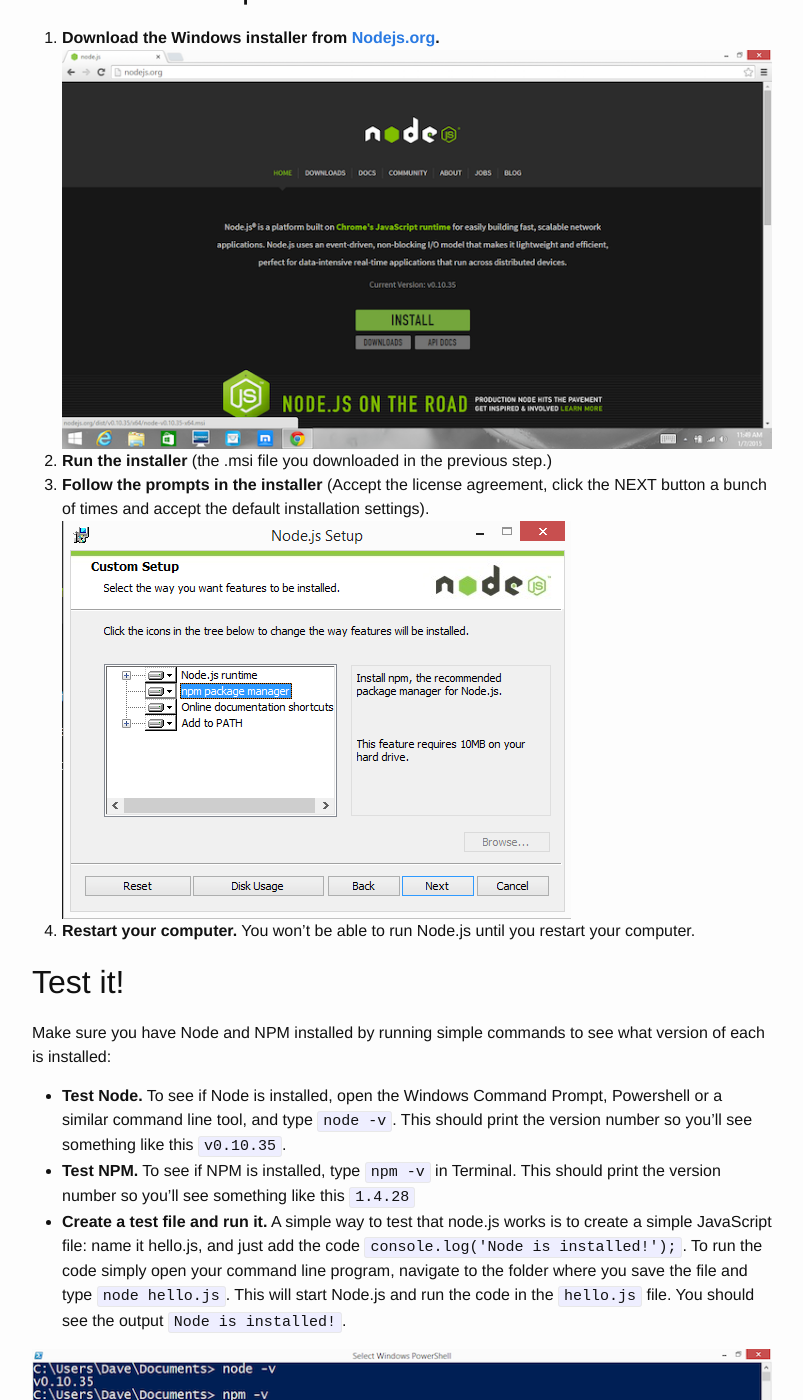
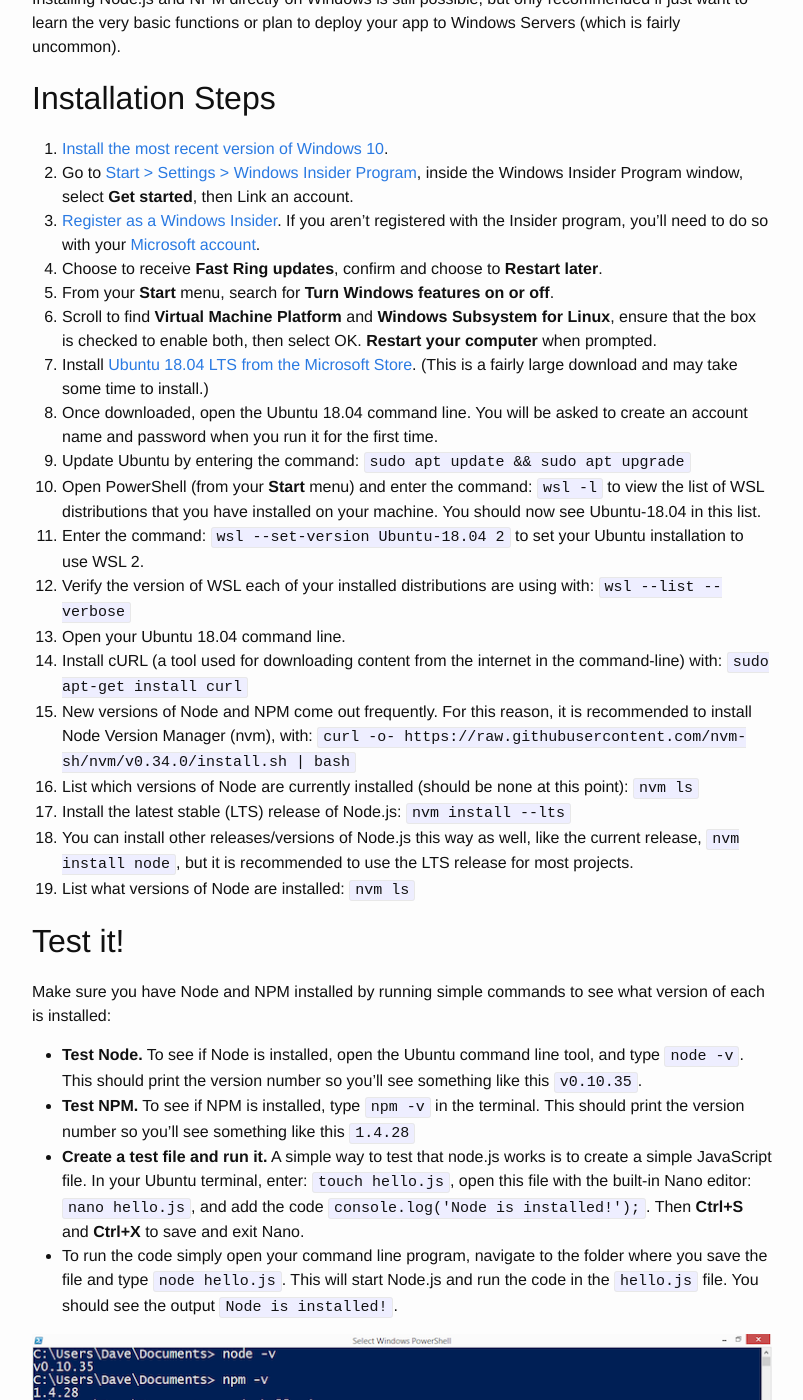
Before and after one commit to treehouse/installation-guides, a Jekyll site: the page built from _windows/node-windows.md, in a window 1280 px wide and 1400 px high, scrolled down 792 px. Shown: the whole window, without its empty margins (238-1041 px from the left). Built offline with Jekyll 4.4.1, drawn with Linux system fonts in a browser that asks for light colours; some of the changed text lies outside the part shown.

Commit message:
Windows now recommends running Node.js via WSL
Updating these instructions to represent Windows new recommendation to install Node.js via the subsystem for Linux. Besides the additional set-up work, it is a much more happy path for anyone learning Node.js development!

```diff
--- a/_windows/node-windows.md
+++ b/_windows/node-windows.md
@@ -1,7 +1,7 @@
 ---
 layout: page
 title:  "Installing Node.js® and NPM on Windows"
-date:   2015-04-28 14:29:00
+date:   2019-10-15 14:29:00
 categories: windows
 ---
 ## What's Node.js®  and NPM?
@@ -12,38 +12,45 @@
 NPM is installed when you install Node.js®
 
 ## Prerequisites
-* **You should have some familiarity with an application that lets you issue command line instructions.** For example, the Windows Command Prompt, PowerShell, [Cygwin](https://www.cygwin.com/), or the Git shell (which you get when you install [Github for Windows](https://windows.github.com/)).
+* **You should have some familiarity with an application that lets you issue command line instructions.** For example, the Windows Command Prompt, PowerShell, [Windows Terminal](https://github.com/microsoft/terminal), or [Ubuntu terminal](https://tutorials.ubuntu.com/tutorial/command-line-for-beginners#0).
 
 ## Installation Overview
-Installing Node.js® and NPM is pretty straightforward using the installer package available from the Node.js web site.
+Because most Node.js® and NPM projects are written for Linux tools and deployed on Linux servers, it is recommended to install Node.js on the Windows Subsystem for Linux (version 2, as it has signficant performance improvements for Node.js over WSL 1).
+
+Installing Node.js and NPM directly on Windows is still possible, but only recommended if just want to learn the very basic functions or plan to deploy your app to Windows Servers (which is fairly uncommon).
 
 ## Installation Steps
 
-1. **Download the Windows installer from [Nodejs.org](http://nodejs.org/download/).** ![](imgs/node-win-nodejs.png)
-2. **Run the installer** (the .msi file you downloaded in the previous step.)
-3. **Follow the prompts in the installer** (Accept the license agreement, click the NEXT button a bunch of times and accept the default installation settings). <br> ![](imgs/node-win-installer.png)
-4. **Restart your computer.** You won't be able to run Node.js until you restart your computer.
-
+1. [Install the most recent version of Windows 10](https://www.microsoft.com/software-download/windows10).
+2. Go to [Start > Settings > Windows Insider Program](ms-settings:windowsinsider), inside the Windows Insider Program window, select **Get started**, then Link an account.
+3. [Register as a Windows Insider](https://insider.windows.com/getting-started/#register). If you aren't registered with the Insider program, you'll need to do so with your [Microsoft account](https://account.microsoft.com/account).
+4. Choose to receive **Fast Ring updates**, confirm and choose to **Restart later**.
+5. From your **Start** menu, search for **Turn Windows features on or off**.
+6. Scroll to find **Virtual Machine Platform** and **Windows Subsystem for Linux**, ensure that the box is checked to enable both, then select OK. **Restart your computer** when prompted.
+7. Install [Ubuntu 18.04 LTS from the Microsoft Store](https://www.microsoft.com/store/productId/9N9TNGVNDL3Q). (This is a fairly large download and may take some time to install.)
+8. Once downloaded, open the Ubuntu 18.04 command line. You will be asked to create an account name and password when you run it for the first time.
+9. Update Ubuntu by entering the command: `sudo apt update && sudo apt upgrade`
+10. Open PowerShell (from your **Start** menu) and enter the command: `wsl -l` to view the list of WSL distributions that you have installed on your machine. You should now see Ubuntu-18.04 in this list.
+11. Enter the command: `wsl --set-version Ubuntu-18.04 2` to set your Ubuntu installation to use WSL 2.
+12. Verify the version of WSL each of your installed distributions are using with: `wsl --list --verbose`
+13. Open your Ubuntu 18.04 command line.
+14. Install cURL (a tool used for downloading content from the internet in the command-line) with: `sudo apt-get install curl`
+15. New versions of Node and NPM come out frequently. For this reason, it is recommended to install Node Version Manager (nvm), with: `curl -o- https://raw.githubusercontent.com/nvm-sh/nvm/v0.34.0/install.sh | bash`
+16. List which versions of Node are currently installed (should be none at this point): `nvm ls`
+17. Install the latest stable (LTS) release of Node.js: `nvm install --lts`
+18. You can install other releases/versions of Node.js this way as well, like the current release, `nvm install node`, but it is recommended to use the LTS release for most projects.
+19. List what versions of Node are installed: `nvm ls`
 
 ## Test it!
 Make sure you have Node and NPM installed by running simple commands to see what version of each is installed:
 
-* **Test Node.** To see if Node is installed, open the Windows Command Prompt, Powershell or a similar command line tool, and type `node -v`. This should print the version number so you'll see something like this `v0.10.35`.
-* **Test NPM.** To see if NPM is installed, type `npm -v` in Terminal. This should print the version number so you'll see something like this `1.4.28`
-* **Create a test file and run it.** A simple way to test that node.js works is to create a simple JavaScript file: name it hello.js, and just add the code `console.log('Node is installed!');`. To run the code simply open your command line program, navigate to the folder where you save the file and type `node hello.js`. This will start Node.js and run the code in the `hello.js` file. You should see the output `Node is installed!`.
+* **Test Node.** To see if Node is installed, open the Ubuntu command line tool, and type `node -v`. This should print the version number so you'll see something like this `v0.10.35`.
+* **Test NPM.** To see if NPM is installed, type `npm -v` in the terminal. This should print the version number so you'll see something like this `1.4.28`
+* **Create a test file and run it.** A simple way to test that node.js works is to create a simple JavaScript file. In your Ubuntu terminal, enter: `touch hello.js`, open this file with the built-in Nano editor: `nano hello.js`, and add the code `console.log('Node is installed!');`. Then **Ctrl+S** and **Ctrl+X** to save and exit Nano.
+* To run the code simply open your command line program, navigate to the folder where you save the file and type `node hello.js`. This will start Node.js and run the code in the `hello.js` file. You should see the output `Node is installed!`.
 
 ![](imgs/node-win-verify.png)
 
-## How to Update Node and NPM
-New versions of Node and NPM come out frequently. To install the updates, just [download the installer](http://nodejs.org/download/) from the Nodejs.org site and run it again. The new version of Node.js and NPM will replace the older versions.
 
-
-## How to Uninstall Node and NPM
-You uninstall Node.js and NPM the same as you would most all Windows software:
-
-1. Open the Windows Control Panel
-2. Choose the Programs and Features option
-3. Click the "Uninstall a program"
-4. Select Node.js, and click the Uninstall link.
-
-![](imgs/node-win-uninstall.png)
+## Running a local server with VS Code
+The free [Visual Studio Code](https://code.visualstudio.com/download) text editor offers the [Remote-WSL Extension](https://marketplace.visualstudio.com/items?itemName=ms-vscode-remote.remote-wsl). With this extension, you can run VS Code on Windows and a Node.js server from your Linux subsystem to run your app. To learn more, visit [Developing in WSL](https://code.visualstudio.com/docs/remote/wsl) or check out the [Get started with Node.js on Windows](https://docs.microsoft.com/windows/nodejs/) docs.
```
